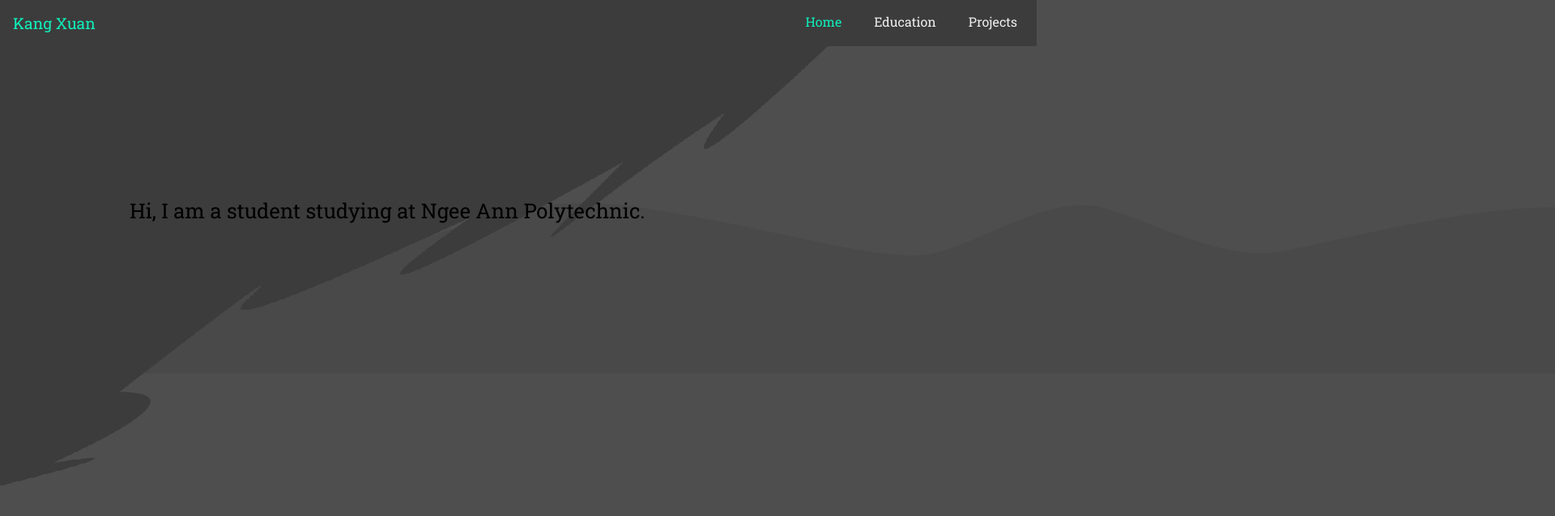
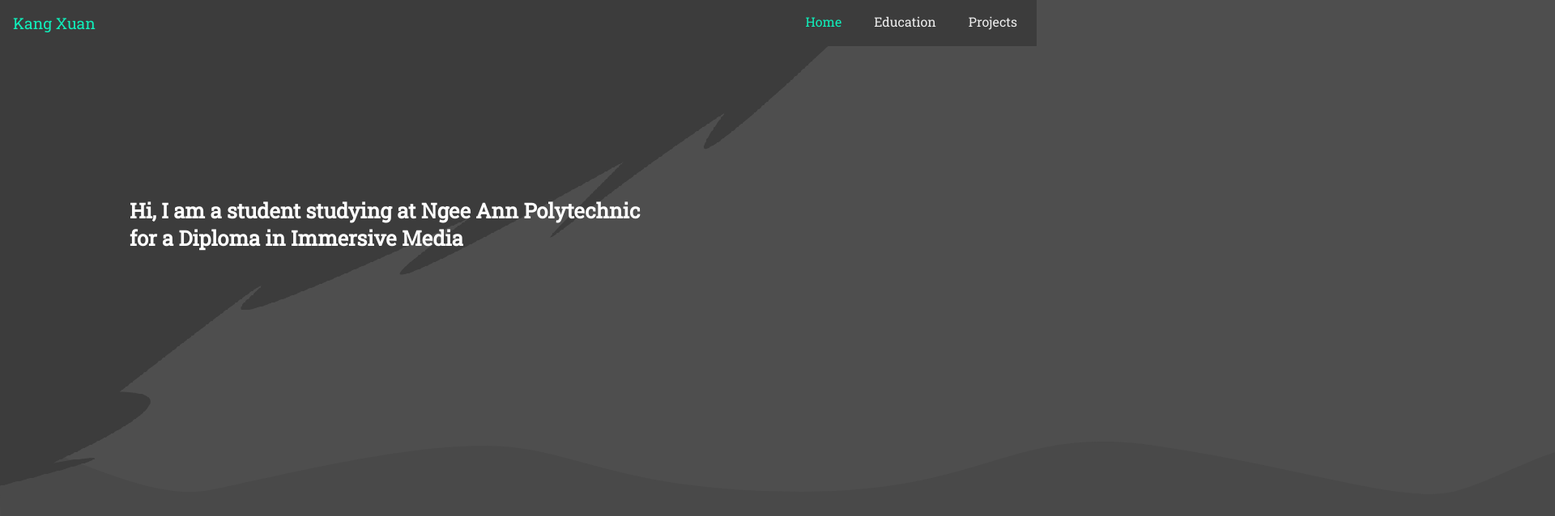
Before and after one commit to KangggX/ID-Assignment-1, a plain HTML site: page index.html in a window 1280 px wide. Shown: the top 638 px of the page at 81% size, 1920 px wide, since content can reach past the window. Drawn offline with Linux system fonts and the light colour scheme.

Commit message:
changes to wrap class

```diff
--- a/index.html
+++ b/index.html
@@ -28,7 +28,8 @@
 
         <section class="wrap">
             <div class="home-content">
-                <p>Hi, I am a student studying at Ngee Ann Polytechnic.</p>
+                <p>Hi, I am a student studying at Ngee Ann Polytechnic <br>
+                for a Diploma in Immersive Media</p>
             </div>
 
             <div class="image-overlay">
--- a/style.css
+++ b/style.css
@@ -50,10 +50,20 @@ Home Section
 ******************************/
 .wrap {
     position: relative;
+    min-height: 700px;
+    width: 100%;
     padding: 10rem;
 }
 
+.home-content p {
+    color: white;
+    font-weight: bold;
+}
+
 .image-overlay {
+    position: absolute;
+    left: 0;
+    top: 0;
     height: 100%;
 }
 
```
